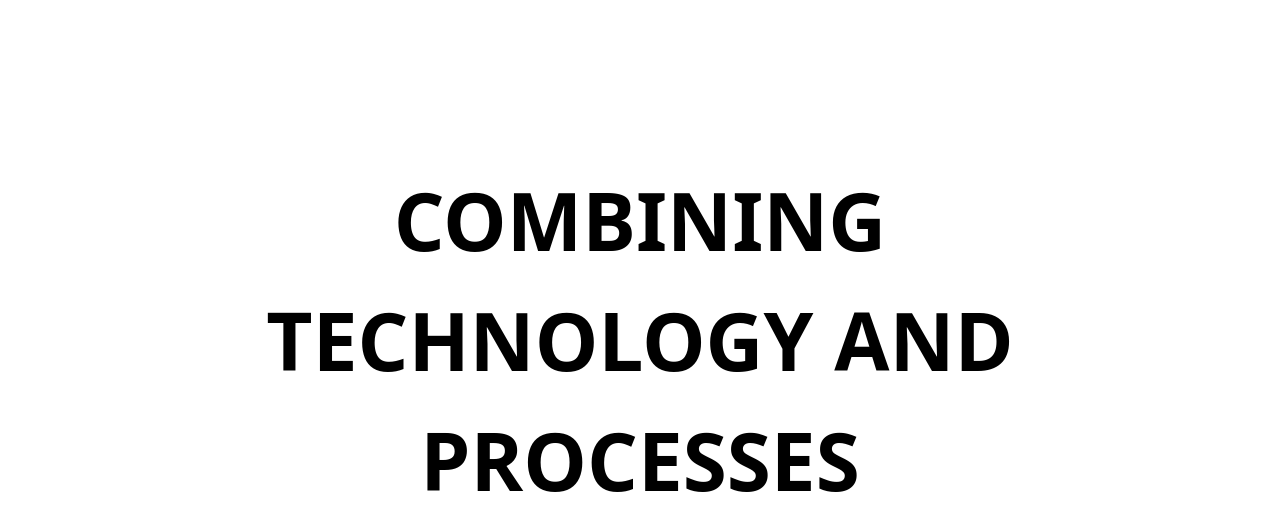
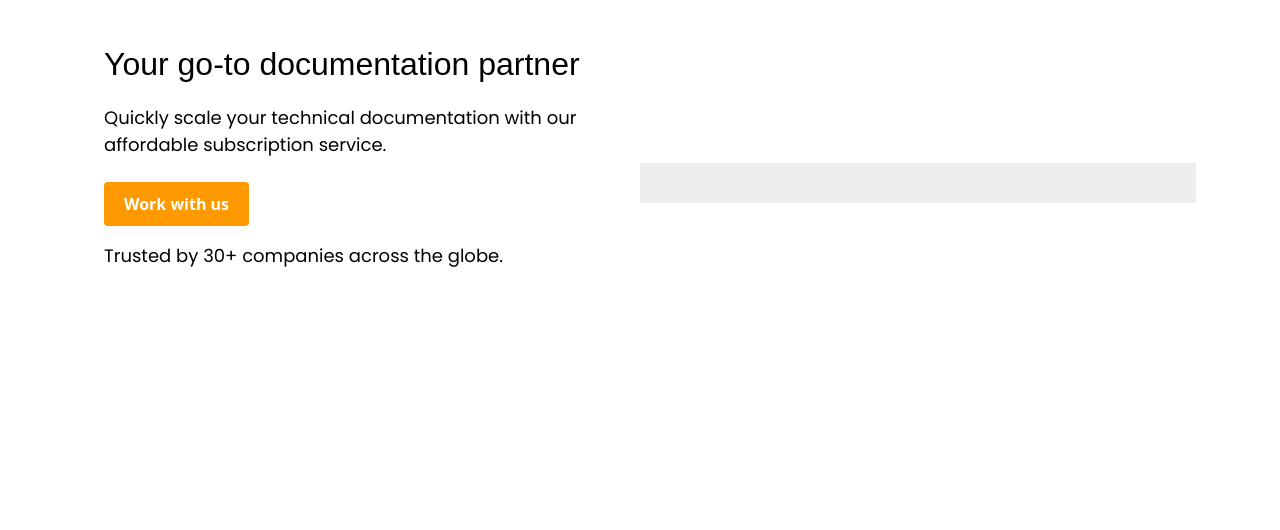
Before and after one commit to pr3b/penateam-old, a Next.js app: page /components/Hero in a window 1280 px wide. Shown: the top 530 px of the page. Built offline with nearby package versions, Linux system fonts and the light colour scheme; a web font is replaced by a local one.

Commit message:
Update hero component

```diff
--- a/pages/components/Hero.js
+++ b/pages/components/Hero.js
@@ -1,10 +1,19 @@
 import React from "react";
+import Image from "next/image";
 
 function Hero() {
   return (
     <div id="home">
-      <div className="home-container">
-        <h1 className="home-title">Combining Technology and Processes</h1>
+      <div className="hero">
+        <div class="text-hero">
+          <h1>Your go-to documentation partner</h1>
+          <p>Quickly scale your technical documentation with our affordable subscription service.</p>
+          <a href="#" class="cta-button">Work with us</a>
+          <p>Trusted by 30+ companies across the globe.</p>
+        </div>
+        <div class="image-hero">
+          {/* <Image src="path/to/your-image.jpg" alt="Hero Image" width={300} height={200}/> */}
+        </div>
       </div>
     </div>
   );
```
